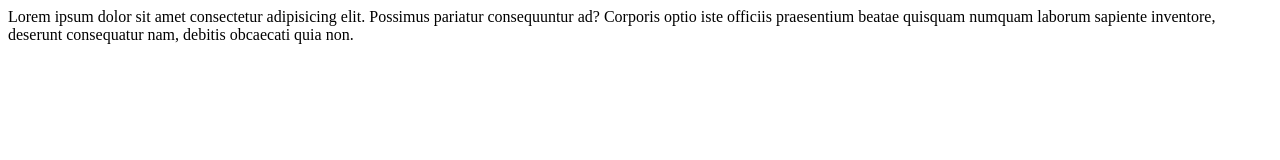
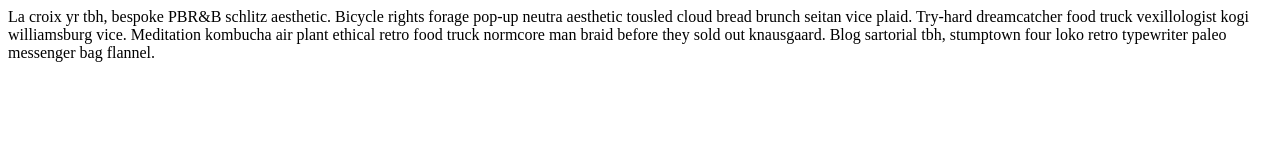
Before and after one commit to avamariee/portfolio, a plain HTML site: page index.html in a window 1280 px wide. Drawn offline with Linux system fonts and the light colour scheme.

Commit message:
first commit

```diff
--- a/index.html
+++ b/index.html
@@ -6,6 +6,6 @@
     <title>Ava Bullock's Portfolio</title>
 </head>
 <body>
-    Lorem ipsum dolor sit amet consectetur adipisicing elit. Possimus pariatur consequuntur ad? Corporis optio iste officiis praesentium beatae quisquam numquam laborum sapiente inventore, deserunt consequatur nam, debitis obcaecati quia non.
+    La croix yr tbh, bespoke PBR&B schlitz aesthetic. Bicycle rights forage pop-up neutra aesthetic tousled cloud bread brunch seitan vice plaid. Try-hard dreamcatcher food truck vexillologist kogi williamsburg vice. Meditation kombucha air plant ethical retro food truck normcore man braid before they sold out knausgaard. Blog sartorial tbh, stumptown four loko retro typewriter paleo messenger bag flannel.
 </body>
 </html>
```
